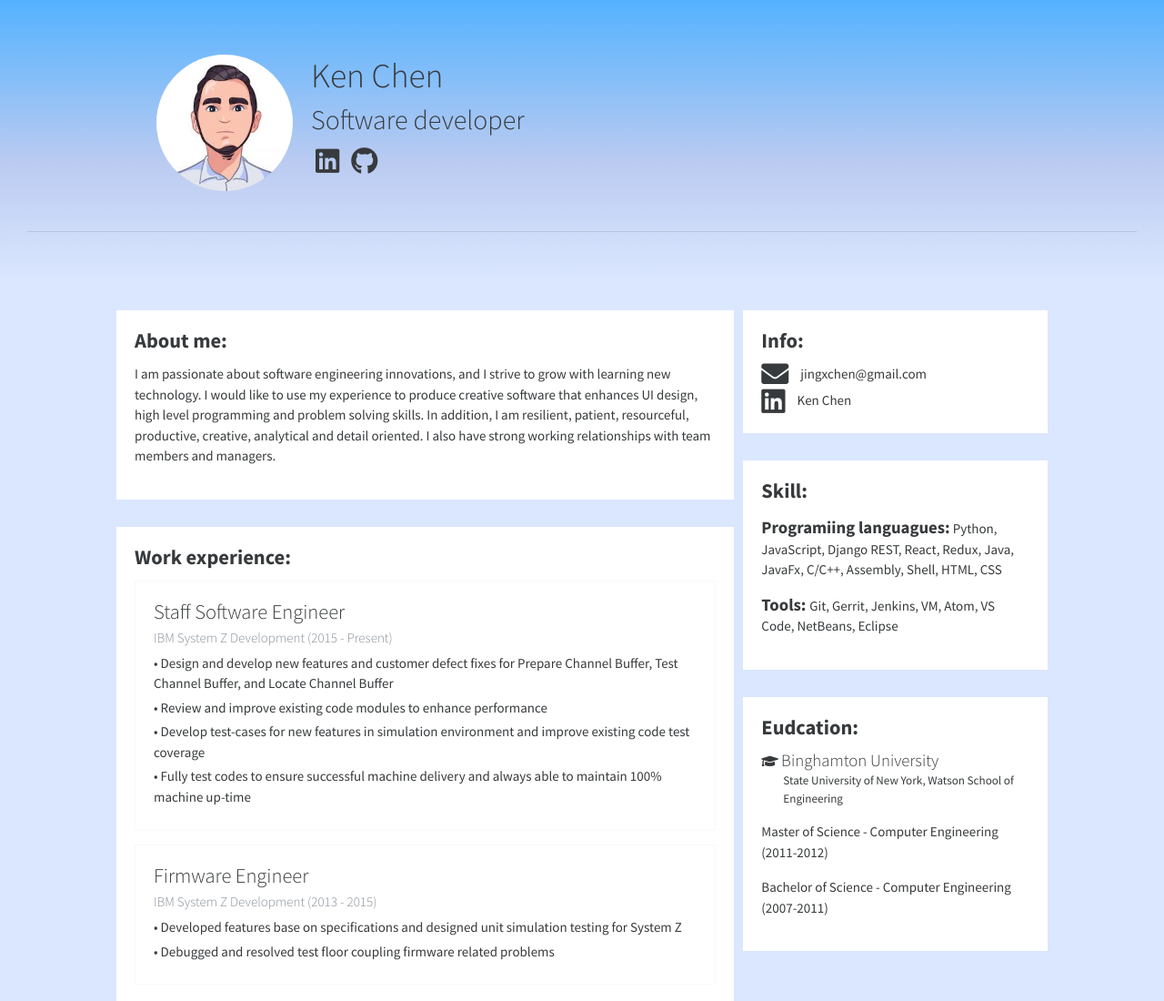
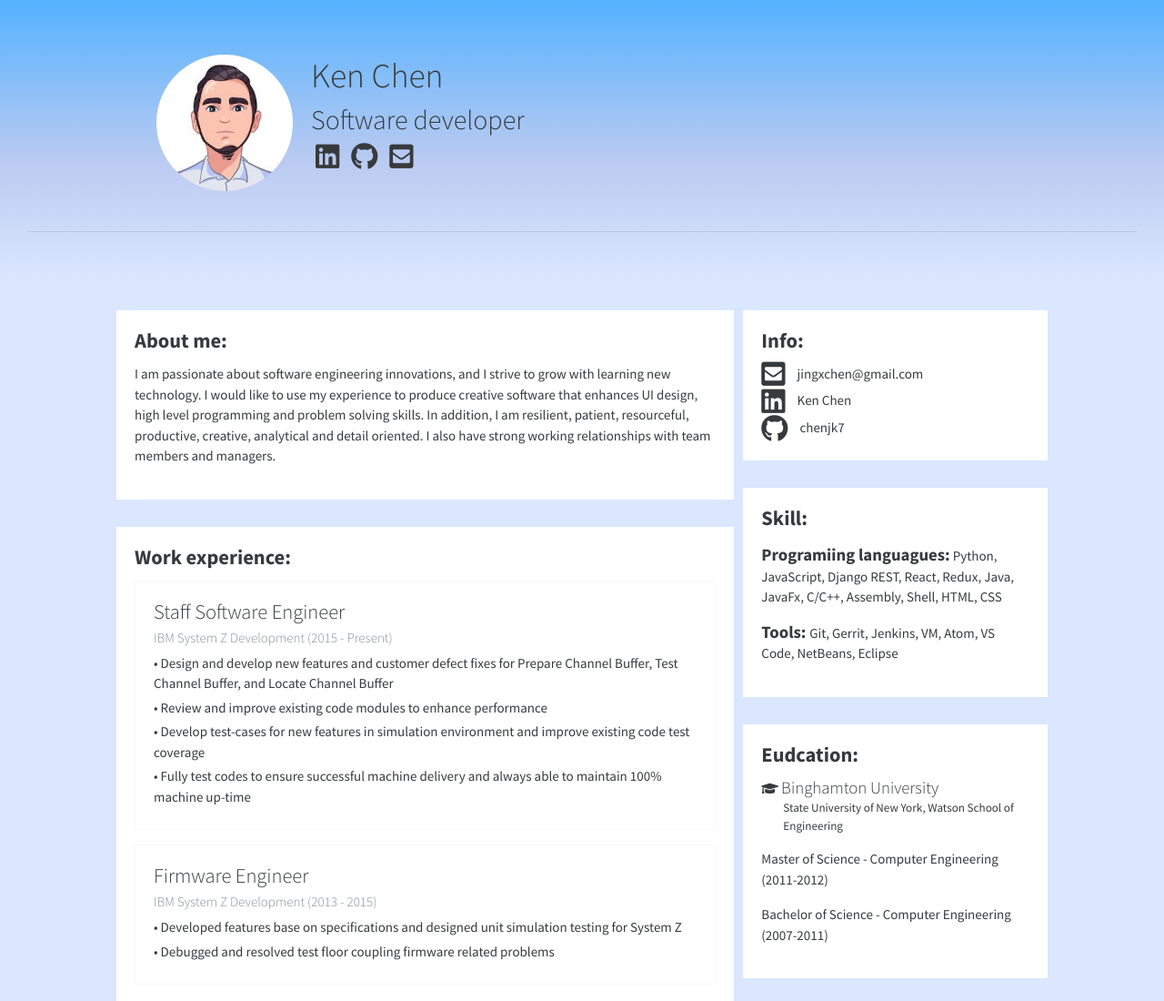
Before and after one commit to chenjk7/KenChen, a plain HTML site: page index.html in a window 1280 px wide. Shown: the top 1100 px of the page at 91% size. Drawn offline with nearby package versions, Linux system fonts and the light colour scheme.

Commit message:
info change

```diff
--- a/index.html
+++ b/index.html
@@ -42,8 +42,9 @@
                 <h1>Ken Chen</h1>
                 <h2>Software developer</h2>
                 <div class="social-media">
-                    <i class="fab fa-linkedin fa-2x"></i>
-                    <i class="fab fa-github fa-2x"></i>
+                     <a class="text-dark" href="https://www.linkedin.com/in/ken-chen-b89b3434/"><i class="fab fa-linkedin fa-2x"></i></a>
+                    <a class="text-dark" href="https://github.com/chenjk7"><i class="fab fa-github fa-2x"></i></a>
+                    <a class="text-dark" href="mailto:jingxchen@gmail.com"><i class="fas fa-envelope-square fa-2x"></i></a>
                 </div>
             </div>
         </div>
@@ -153,12 +154,17 @@
                 <div class="card-body">
                   <h4 class="card-titl font-weight-bold">Info:</h4>
                   <div class="info-main">
-                    <i class="d-inline align-middle fas fa-envelope fa-2x"></i>
+                    <i class="d-inline align-middle fas fa-envelope-square fa-2x"></i>
                     <p class="d-inline align-middle card-text"><a class="text-dark" href="mailto:jingxchen@gmail.com">jingxchen@gmail.com</a></p>
                   </div>
                   <div class="info-main">
                     <i class="fab fa-linkedin fa-2x d-inline align-middle info-main-i"></i>
                     <a class="text-dark" href="https://www.linkedin.com/in/ken-chen-b89b3434/">Ken Chen</a>
+                  </div>
+
+                  <div class="info-main">
+                    <i class="fab fa-github fa-2x d-inline align-middle info-main-i"></i>
+                    <a class="text-dark" href="https://github.com/chenjk7">chenjk7</a>
                   </div>
 
                 </div>
```
